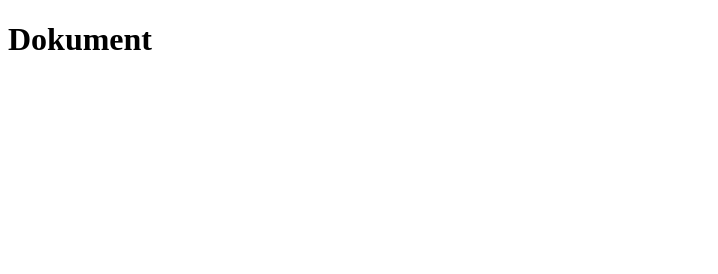
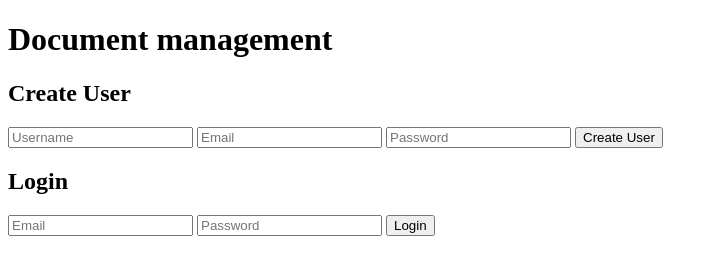
Before and after one commit to oscarkannerstedt/MI-fed23-Api-notes, a plain HTML site: page frontend/index.html in a window 1280 px wide. Shown: the whole page, without its empty margins (0-718 px from the left). Drawn offline with Linux system fonts and the light colour scheme.

Commit message:
add html content login & create user

```diff
--- a/frontend/index.html
+++ b/frontend/index.html
@@ -3,11 +3,30 @@
 <head>
     <meta charset="UTF-8">
     <meta name="viewport" content="width=device-width, initial-scale=1.0">
-    <title>Document</title>
+    <title>Document management</title>
+    <script src="script.js" type="module"></script>
 </head>
 <body>
     <header>
-        <h1>Dokument </h1>
+        <h1>Document management</h1>
+        <div id="create-user-form">
+            <h2>Create User</h2>
+            <input type="text" id="create-user-name" placeholder="Username">
+            <input type="email" id="create-user-email" placeholder="Email">
+            <input type="password" id="create-user-password" placeholder="Password">
+            <button id="create-user-btn">Create User</button>
+        </div>
+        <div id="login-form">
+            <h2>Login</h2>
+            <input type="email" id="login-email" placeholder="Email">
+            <input type="password" id="login-password" placeholder="Password">
+            <button id="login-btn">Login</button>
+        </div>
     </header>
+
+    <main>
+
+    </main>
+
 </body>
 </html>
```
